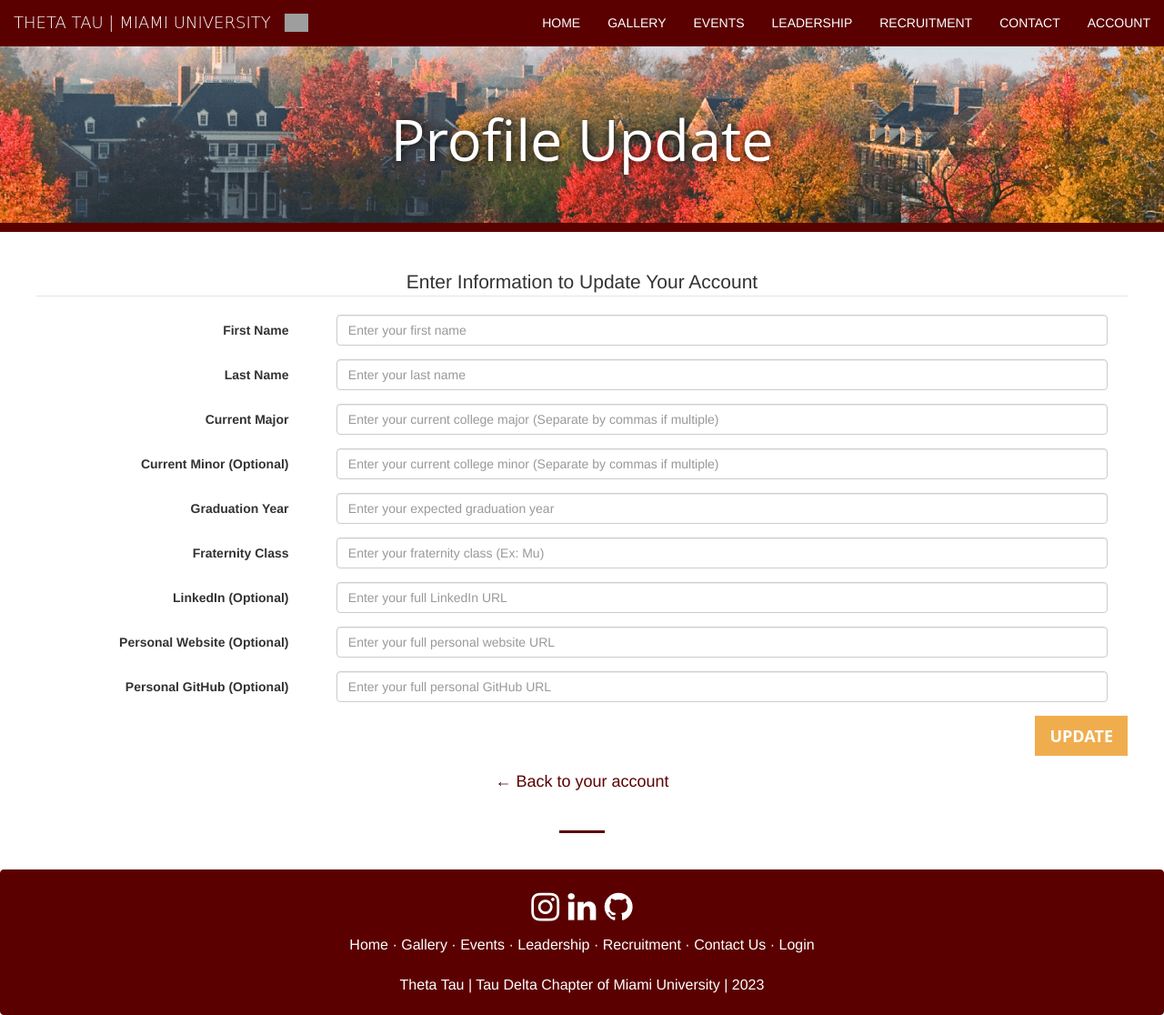
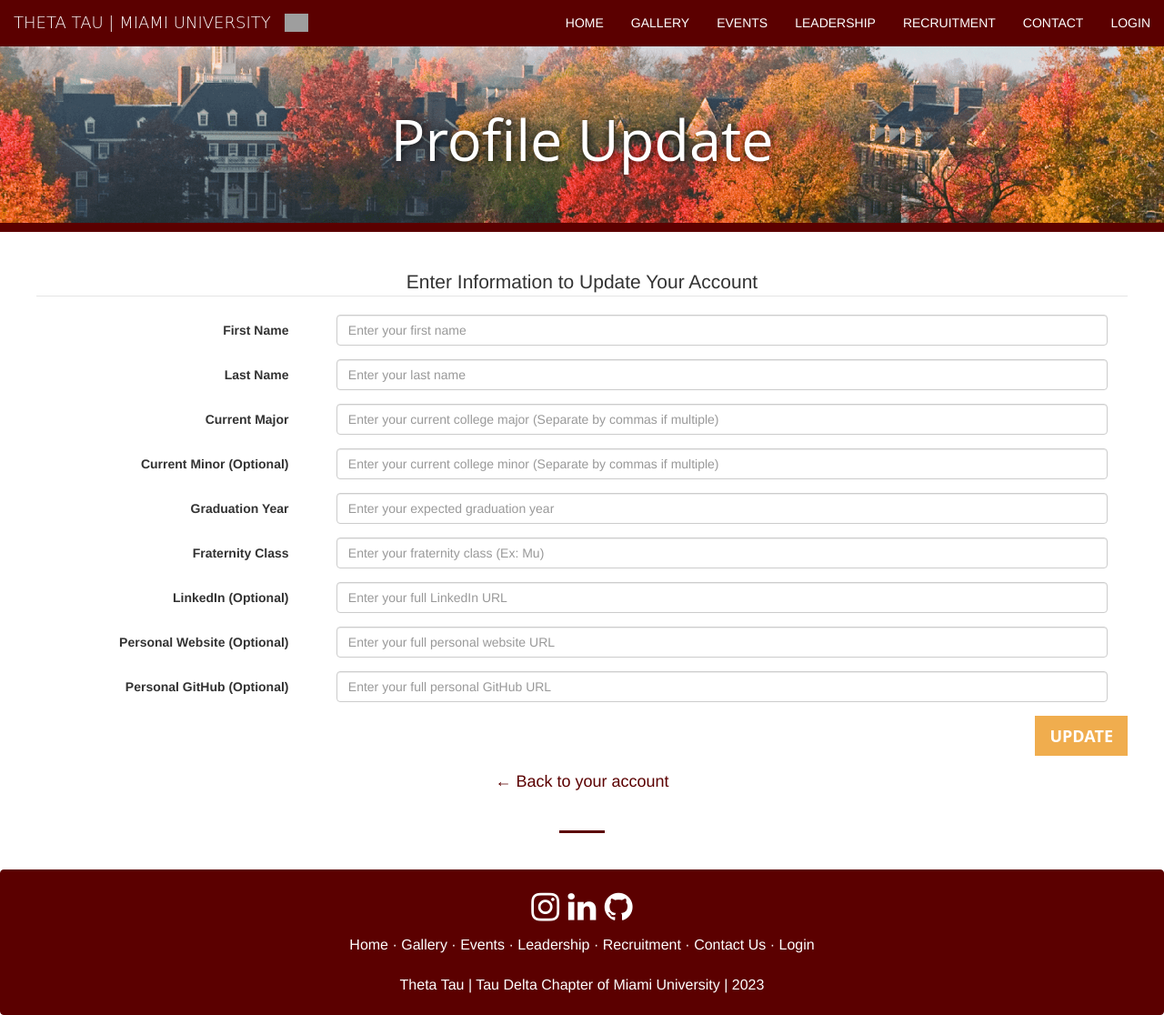
Before and after one commit to ThetaTauMiami/Firebase-Theta-Tau-Website, a Jekyll site: the page public/profileUpdate.html, which Jekyll copies as it is, in a window 1280 px wide and 1116 px high. Shown: the whole window at 91% size. Built offline with Jekyll 4.4.1, drawn with Linux system fonts in a browser that asks for light colours; nearby versions of some CDN libraries; comment, search, counter and statistics services are not loaded; grey boxes are pictures that could not be loaded.

Commit message:
update profileUpdate.html to use components

```diff
--- a/public/profileUpdate.html
+++ b/public/profileUpdate.html
@@ -4,48 +4,12 @@
 <head>
     <title>Theta Tau | Tau Delta Chapter - Miami University</title>
     <meta property="og:site_name" content="Theta Tau | Miami University" />
-
-    <!-- The core Firebase JS SDK is always required and must be listed first -->
-    <script src="https://www.gstatic.com/firebasejs/7.16.1/firebase-app.js"></script>
-    <script src="https://www.gstatic.com/firebasejs/7.16.1/firebase-auth.js"></script>
-    <script src="https://www.gstatic.com/firebasejs/7.16.1/firebase-firestore.js"></script>
-    <script type="module">
-        // Import the functions you need from the SDKs you need
-        import { initializeApp } from "https://www.gstatic.com/firebasejs/10.1.0/firebase-app.js";
-        // import { getAnalytics } from "https://www.gstatic.com/firebasejs/10.1.0/firebase-analytics.js";
-        // Your web app's Firebase configuration
-        // For Firebase JS SDK v7.20.0 and later, measurementId is optional
-        const firebaseConfig = {
-          apiKey: "AIzaSyCuS3TWRtitOxxjJ3gyb-lxH2kmu2N0Ij8",
-          authDomain: "thetataumiamiuniversity.firebaseapp.com",
-          projectId: "thetataumiamiuniversity",
-          storageBucket: "thetataumiamiuniversity.appspot.com",
-          messagingSenderId: "752928414181",
-          appId: "1:752928414181:web:d70dbd3f4ed11077e7b70c",
-          measurementId: "G-BTNR03FCB4"
-        };
-
-        // Initialize Firebase
-        firebase.initializeApp(firebaseConfig);
-        // This can be uncommented and implemented later if analytics are needed, proper Firebase (Google) SDK integration is needed however
-        // const analytics = getAnalytics(app);
-    </script>
+    <meta charset="utf-8">
 
     <!--References the app.js file, uses defer to make sure it loads after the body elements have loaded-->
     <script type="module" src="assets/js/profileUpdate.js" defer></script>
 
-    <link href="./favicon.ico" rel="shortcut icon" type="image/x-icon">
-    <!--<link href="/favicon.ico" rel="icon" type="image/x-icon">-->
-    <link href="https://fonts.googleapis.com/css?family=Lato:100"
-          rel="stylesheet" type="text/css">
-    <link href="https://maxcdn.bootstrapcdn.com/bootstrap/3.3.6/css/bootstrap.min.css"
-          rel="stylesheet">
-    <link href="https://maxcdn.bootstrapcdn.com/font-awesome/4.6.3/css/font-awesome.min.css"
-          rel="stylesheet">
-    <link href="assets/css/style.css" rel="stylesheet">
-    <link href="assets/css/home.css" rel="stylesheet">
-    <link href="assets/css/jquery-ui.min.css" rel="stylesheet">
-
+    <!-- Imports styles from public/components/styles.html   -->
     <div id="styles-placeholder"></div>
     <meta name="viewport" content="width=device-width, initial-scale=1.0">
     <!-- Chrome, Firefox OS, Opera and Vivaldi -->
@@ -61,54 +25,8 @@
 
 <body>
 
-  <nav class="navbar navbar-inverse navbar-fixed-top">
-    <div class="container-fluid">
-        <div class="navbar-header">
-            <button class="navbar-toggle" data-target="#myNavbar"
-                    data-toggle="collapse" type="button">
-                <span class="icon-bar"></span> <span class="icon-bar"></span> <span class="icon-bar"></span>
-            </button> <a class="navbar-brand" href="/"><span id="nav">THETA TAU | <span class="hidden-xs hidden-sm">MIAMI UNIVERSITY</span><span class="hidden-md hidden-lg hidden-xl">ΤΔ</span></span></a>
-            <span class="hidden-xs hidden-sm"><a href="/"><img src="assets/img/login-logo.png" class="navbar-brand"></a></span>
-        </div>
-        <div class="collapse navbar-collapse" id="myNavbar">
-            <ul class="nav navbar-nav navbar-right">
-                <li>
-                    <a href="index.html">HOME</a>
-                </li>
-                <li>
-                    <a href="gallery.html">GALLERY</a>
-                </li>
-                <li>
-                    <a href="events.html">EVENTS</a>
-                </li>
-                <li>
-                    <a href="leadership.html">LEADERSHIP</a>
-                </li>
-                <li>
-                    <a href="recruitment.html">RECRUITMENT</a>
-                </li>
-                <!--
-                <li class="dropdown">
-                    <a class="dropdown-toggle" data-toggle="dropdown" href="#">MEMBERS
-                        <span class="caret"></span></a>
-                    <ul class="dropdown-menu">
-                        <li><a href="/members">ACTIVES</a></li>
-                        <li><a href="/alumni">ALUMNI</a></li>
-                        <li><a href="/resumes">MEMBER RESUMES</a></li>
-                    </ul>
-                </li>
-                -->
-                <li>
-                    <a href="contact.html">CONTACT</a>
-                </li>
-                <!-- The account tab, which shows the user their profile. -->
-                <li>
-                  <a href="account.html" >ACCOUNT</a>
-              </li>
-            </ul>
-        </div>
-    </div>
-</nav>
+    <!-- Imports navbar from public/components/navbar.html   -->
+    <div id="nav-placeholder"></div>
 
     <!-- Header "Profile Update" ---------------------------------->
     <div id="headerProfileUpdate" class="jumbotron" style="background-image:url('assets/img/banner.png'); background-position: center;">
@@ -229,20 +147,12 @@
 
     </div>
 
+    <!-- Imports footer from public/components/footer.html   -->
     <div id='footer-placeholder'></div>
-<script src="https://ajax.googleapis.com/ajax/libs/jquery/1.9.1/jquery.min.js"></script>
 
-<!-- Bootbox dependencies -->
-<script src="https://cdnjs.cloudflare.com/ajax/libs/bootbox.js/4.4.0/bootbox.min.js"></script>
-<script src="https://cdnjs.cloudflare.com/ajax/libs/twitter-bootstrap/4.0.0-alpha/js/bootstrap.min.js"></script>
-
-<script src="assets/js/jquery-ui.min.js"></script>
-
-
+    <!-- Imports scripts from public/components/scripts.html   -->
     <div id="scripts-placeholder"></div>
     <script src="assets/js/loadComponents.js"></script>
-<!-- This script always goes last, contains custom scripts -->
-<script src="assets/js/site.js"></script>
 
 </body>
 
```
Lines whose indentation alone changed are shown as unchanged.
